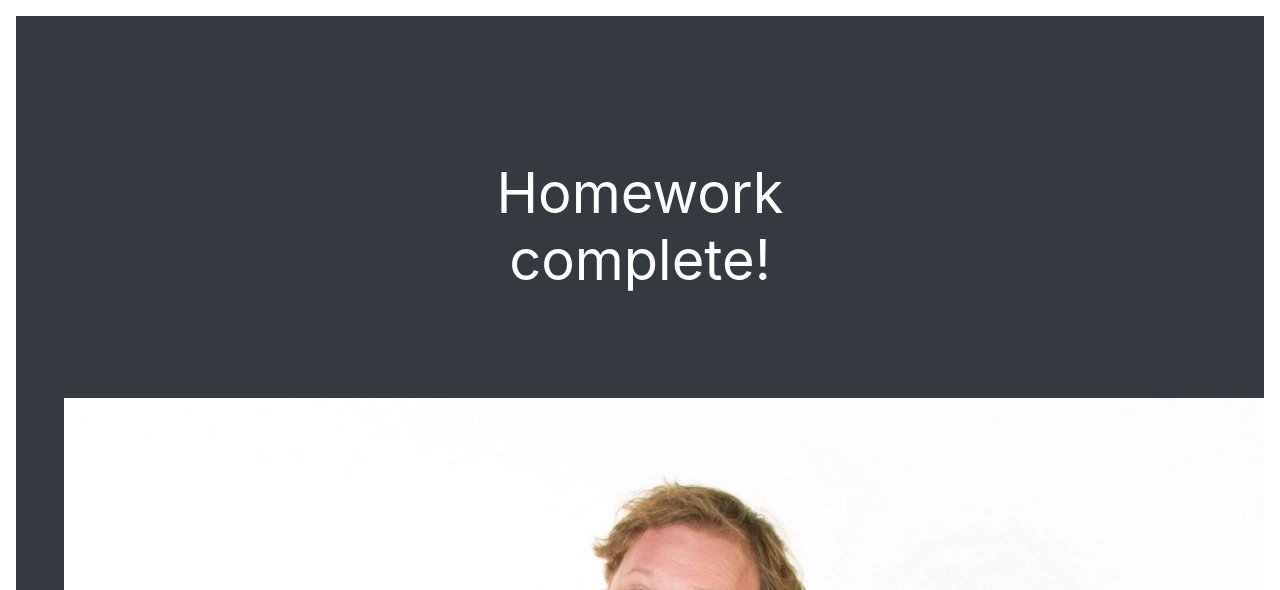
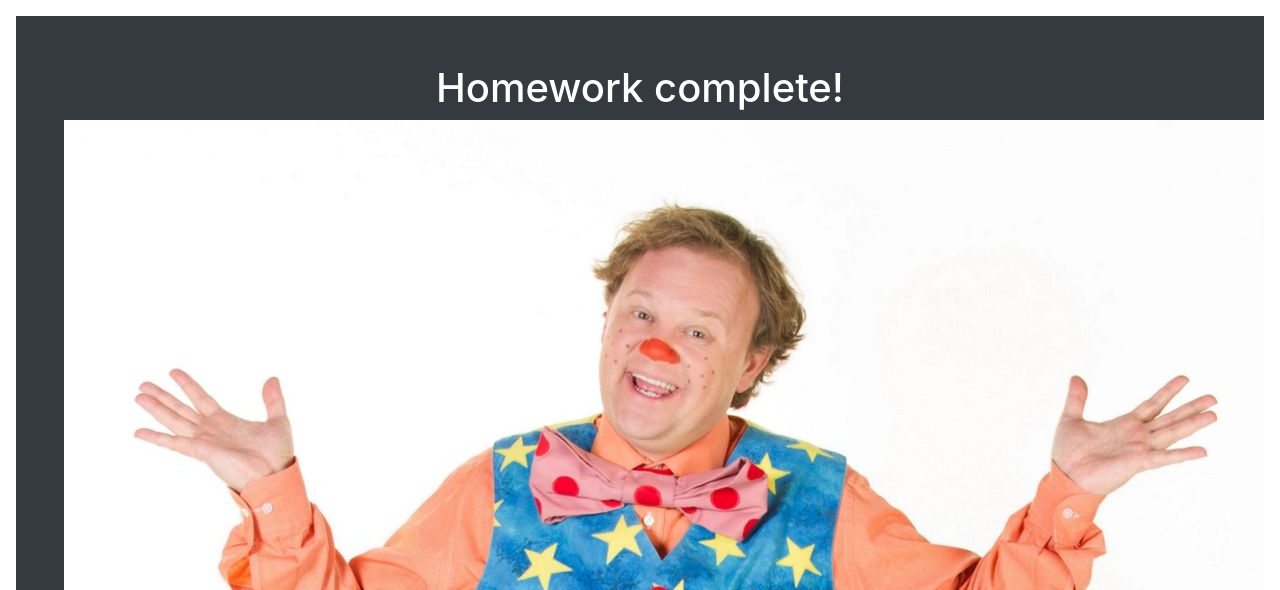
Before and after one commit to Mathushan-dev/SimpleTuition, a Flask app: template application/templates/wohoo.html in a window 1280 px wide. Shown: the part 56-646 px from the top of the page. Run offline with Flask 2, Linux system fonts and the light colour scheme; the template is opened without the code that fills it, so the values that code supplies are empty; some libraries are stand-ins or nearby versions.

Commit message:
Update wohoo.html

```diff
--- a/application/templates/wohoo.html
+++ b/application/templates/wohoo.html
@@ -4,9 +4,7 @@ Welcome to Simple Tuition Portal
 {% endblock %}
 {% block content %}
 <div class="position-relative overflow-hidden p-3 p-md-5 m-md-3 text-center bg-dark" style="color:white">
-    <div class="col-md-5 p-lg-5 mx-auto my-5">
-        <h1 class="display-4 font-weight-normal">Homework complete!</h1>
-    </div>
+    <h1>Homework complete!</h1>
     <img src="static/assets/images/mrtumble.jpg" alt="celebrate">
     <div class="product-device box-shadow d-none d-md-block"></div>
     <div class="product-device product-device-2 box-shadow d-none d-md-block"></div>
```
